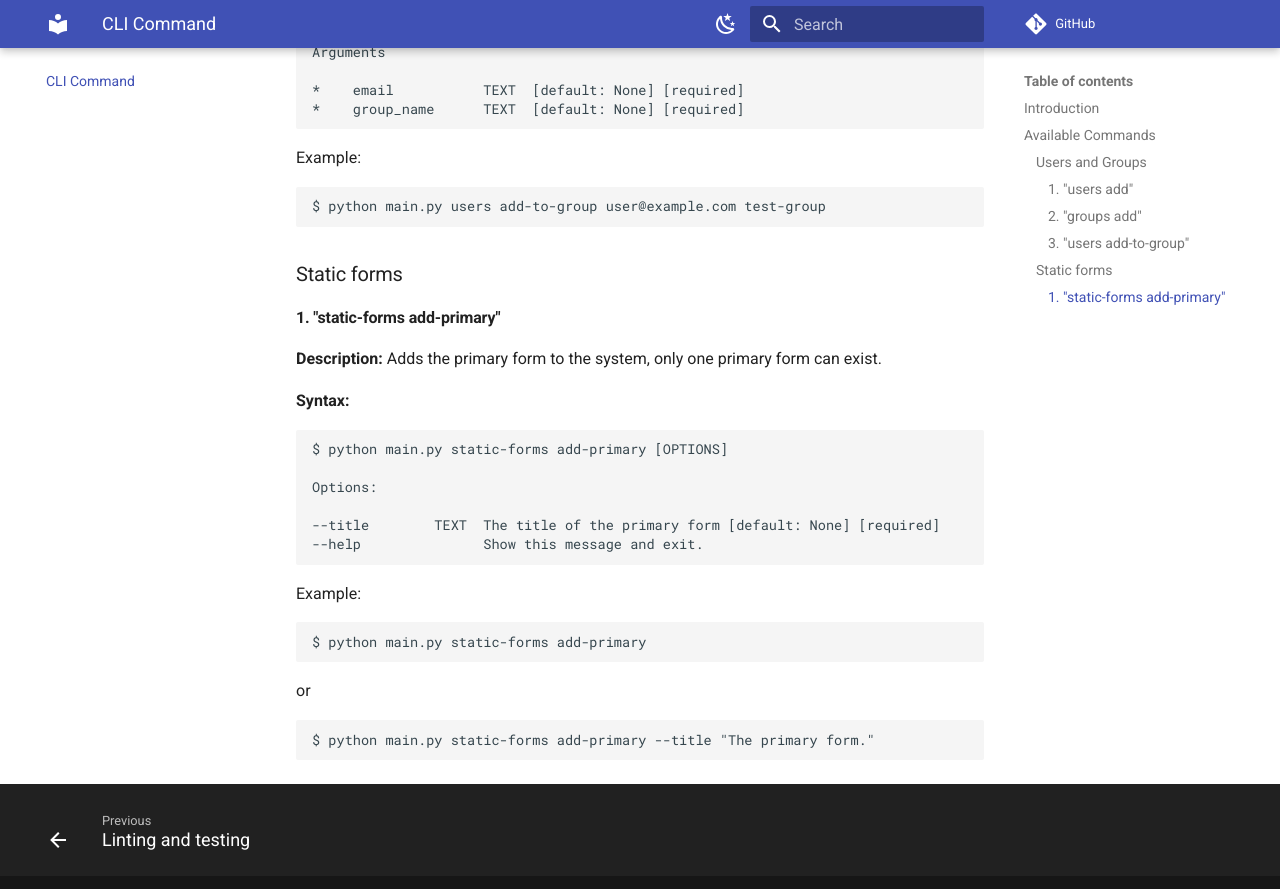
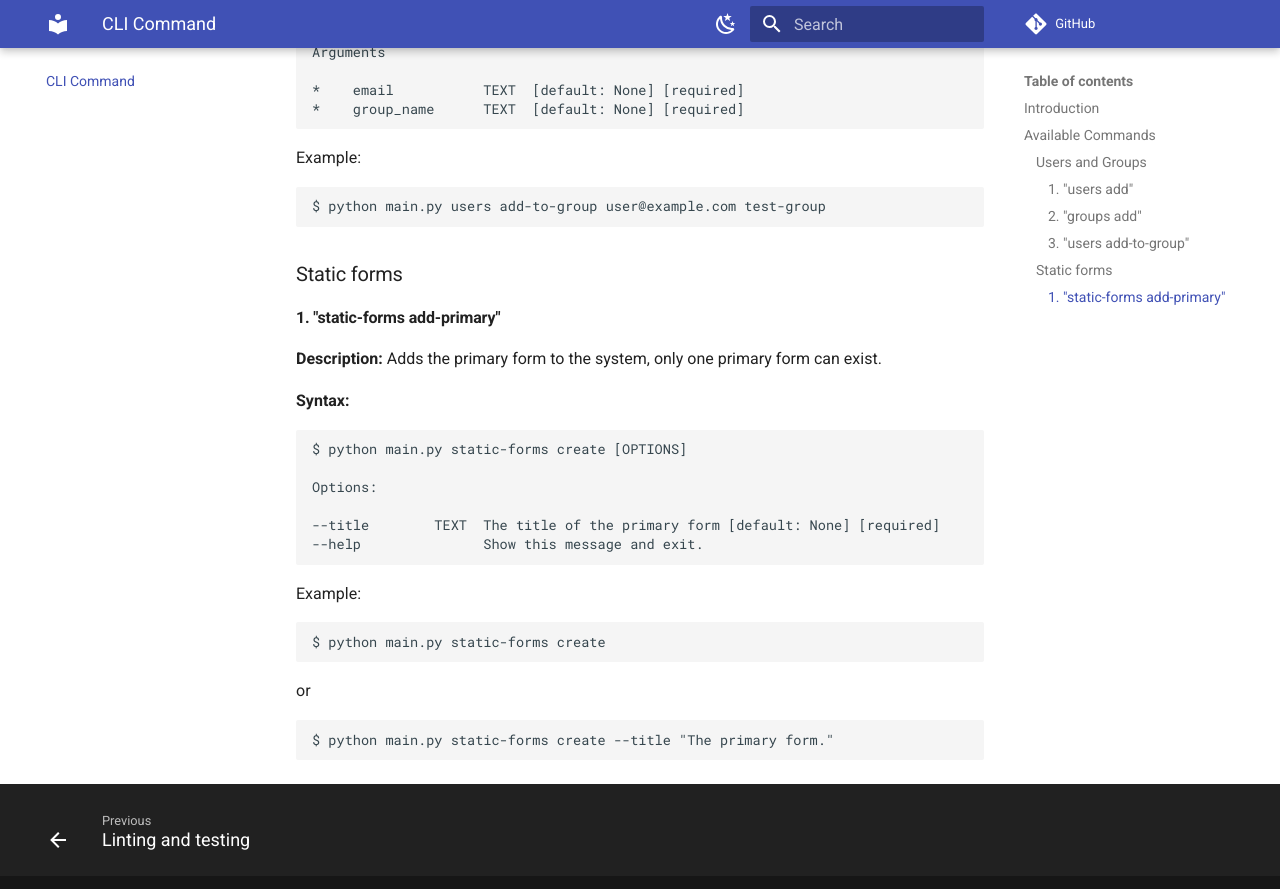
Before and after one commit to Amsterdam/meldingen, an MkDocs documentation site: the page built from docs/commands.md, in a window 1280 px wide and 900 px high, scrolled down 1535 px. Shown: the top 889 px of the window. Built offline with MkDocs 1.6.1 and Material for MkDocs 9.7.7, drawn with Linux system fonts in a browser that asks for light colours; comment, search, counter and statistics services are not loaded.

Commit message:
dont create primary form twice + change command

````diff
--- a/docs/commands.md
+++ b/docs/commands.md
@@ -81,7 +81,7 @@ $ python main.py users add-to-group user@example.com test-group
 
 **Syntax:**
 ```bash
-$ python main.py static-forms add-primary [OPTIONS]
+$ python main.py static-forms create [OPTIONS]
 
 Options:
 
@@ -92,11 +92,11 @@ Options:
 Example:
 
 ```bash
-$ python main.py static-forms add-primary
+$ python main.py static-forms create
 ```
 
 or
 
 ```bash
-$ python main.py static-forms add-primary --title "The primary form."
+$ python main.py static-forms create --title "The primary form."
 ```
````
Also changed, not shown: 2 other files.
